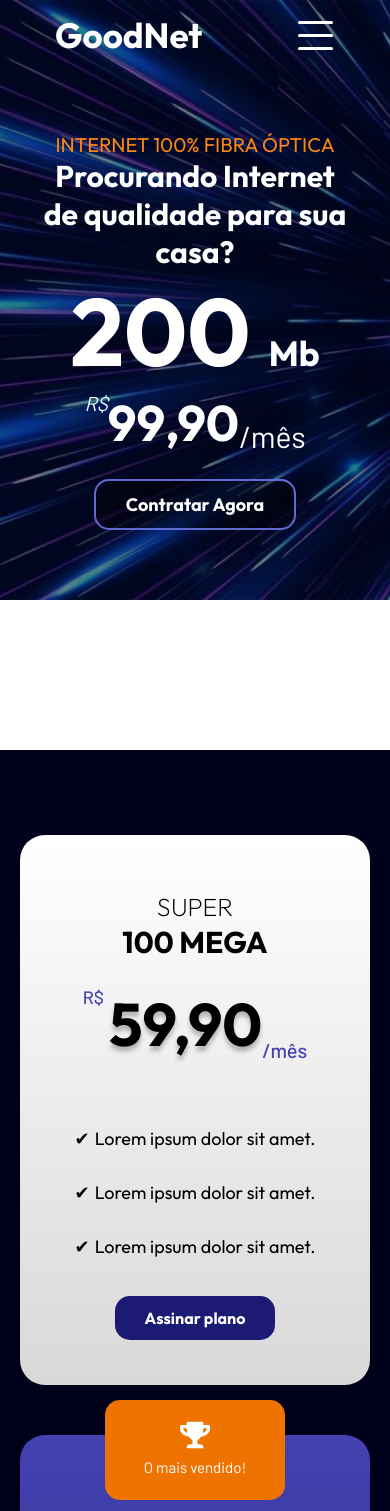
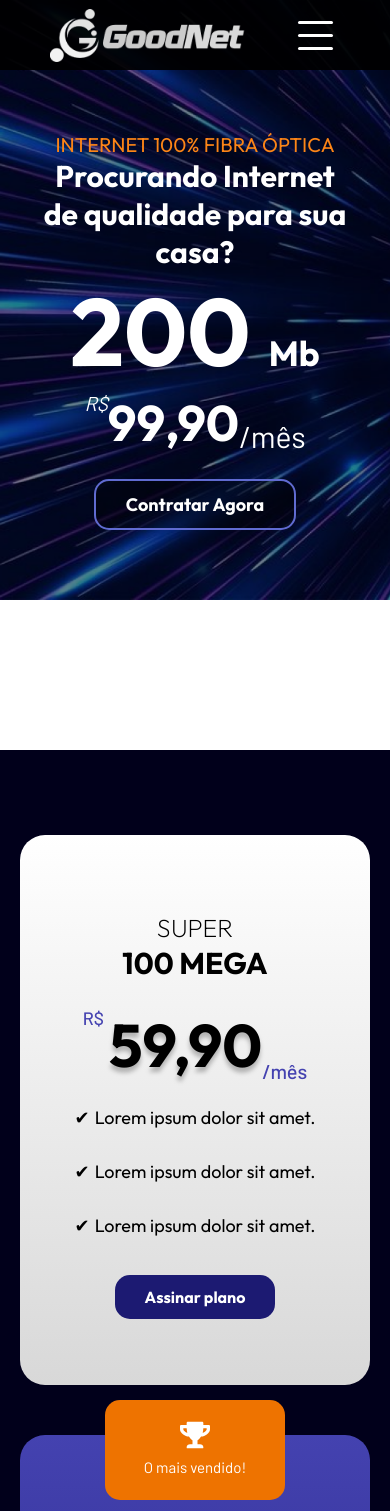
Before and after one commit to dnkFrvgv/goodnet, a React (Create React App) app: page / in a window 390 px wide. Shown: the top 1511 px of the page. Built offline with nearby package versions, Linux system fonts and the light colour scheme.

Commit message:
edit: navbar

```diff
--- a/src/Components/Navbar/Navbar.tsx
+++ b/src/Components/Navbar/Navbar.tsx
@@ -1,25 +1,30 @@
 import React from 'react'
-import logo from  '../../Assets/Goodnet_small_logo.png'
+import { useEffect, useState } from "react";
+import { Link, useLocation } from 'react-router-dom';
+
 import "./navbar.css"
 import items from "./NavbarItems"
-import { useEffect, useState } from "react";
-import { Link } from 'react-router-dom';
 
-interface props{
+import logoWhite from  '../../Assets/Logo-white.png'
 
-}
 
-function Navbar({}: props) {
 
+function Navbar() {
+
+
+  // GET ROUTE NAME
+  const location = useLocation();
+  const routeName = location.pathname;
+
+  // HANDLE MENU
   const [IsMenuOpened, setIsMenuOpened] = React.useState(false);
 
   const HandleMenuClick = () =>{
     setIsMenuOpened(!IsMenuOpened);
   }
 
+  // GET NAVBAR SCROOL
   const [stickyClass, setStickyClass] = useState(false);
-
-
 
   useEffect(() => {
     const stickNavbar = () => {
@@ -35,23 +40,21 @@ function Navbar({}: props) {
 
     <nav className={`navbar flex space-between center-vertical text-white ${stickyClass?"sticky":""}`}>
         <Link to="/"className='logo-container'>
-          {/* <img className='navbar-logo' src={logo} alt="Logo" /> */}
-          <h1 className='logo-text'>GoodNet</h1>
+            <img className='navbar-logo' src={logoWhite} alt="Logo" />
         </Link>
 
+
         <div className='hide-menu'>
+          <div className={IsMenuOpened ?'menu-icon-container active' : 'menu-icon-container' } onClick={HandleMenuClick}>
+            <span className="menu-lines"></span>
+          </div>
+        </div>
 
-
-
-        <div className={IsMenuOpened ?'menu-icon-container active' : 'menu-icon-container' } onClick={HandleMenuClick}>
-          <span className="menu-lines"></span>
-        </div>
-        </div>
         <ul className={IsMenuOpened ?'navbar-list-container active-menu' :  'navbar-list-container' }>
           {items.map((item, index)=>{
             return (
-              <li>
-                <Link key={index} className={item.className} to={item.url}>{item.title}</Link>
+              <li key={index}>
+                <Link className={routeName == item.url ? item.className + ' active' : item.className} to={item.url}>{item.title}</Link>
               </li>
             )
           })}
--- a/src/Components/Navbar/NavbarItems.ts
+++ b/src/Components/Navbar/NavbarItems.ts
@@ -8,7 +8,7 @@ const NavbarItems: NavbarItem[] = [
   {
     title: "Início",
     url: "/",
-    className: 'navbar-items active'
+    className: 'navbar-items'
   },
   {
     title: "Planos",
--- a/src/Components/Navbar/navbar.css
+++ b/src/Components/Navbar/navbar.css
@@ -3,21 +3,16 @@
   height: 70px;
   display: flex;
   left: 0;
-  /* background-color: #00000046; */
-
-  /* align-items: center; */
-  /* padding: 50px 0; */
-  /* margin: 0 auto; */
   padding: 10px 50px;
   transition:all .2s ease-out ;
   position: fixed;
-  /* background-color: #01001bec; */
   z-index: 100;
 
 }
 .navbar.sticky{
   background-color: #000000ec;
 }
+
 /* LOGO */
 
 .logo-container{
@@ -27,7 +22,8 @@
 
 
 .navbar-logo{
-  width: 50px;
+  margin: 5px 0;
+  width: 200px;
 }
 
 .logo-text{
@@ -35,10 +31,6 @@
   font-size: 35px;
   padding-left: 5px;
 }
-
-/* .navbar-logo {
-
-} */
 
 /* MENU */
 
@@ -171,30 +163,26 @@
     z-index:2;
     transition: all 0.5s ease-in-out;
     background: rgb(24, 24, 24);
-    /* background: linear-gradient(#5354a2,#3d3d6b); */
 
   }
 
   .navbar-list-container.active-menu{
     right: 0;
-    /* background: linear-gradient(#5354a2,#3d3d6b); */
-    /* transition: all 0.5s ease */
-    ;
     z-index: 1;
-    /* padding: 10px 0; */
   }
 
   .navbar-items{
     display: block;
     padding: 15px;
-
+    cursor: pointer;
+    background-color: #6a68ca07;
     position: relative;
     text-align: center;
   }
 
 
-  .navbar-list-container,li:first-child{
-    padding-top: 50px;
+  .navbar-list-container li:first-child{
+    padding-top: 65px;
   }
 
 
@@ -209,7 +197,8 @@
 }
 
 @media screen and (max-width: 600px) {
-  .navbar-list-container{
-    /* width: 100%; */
+  .navbar{
+    background-color: #000000ec;
+
   }
 }
```
